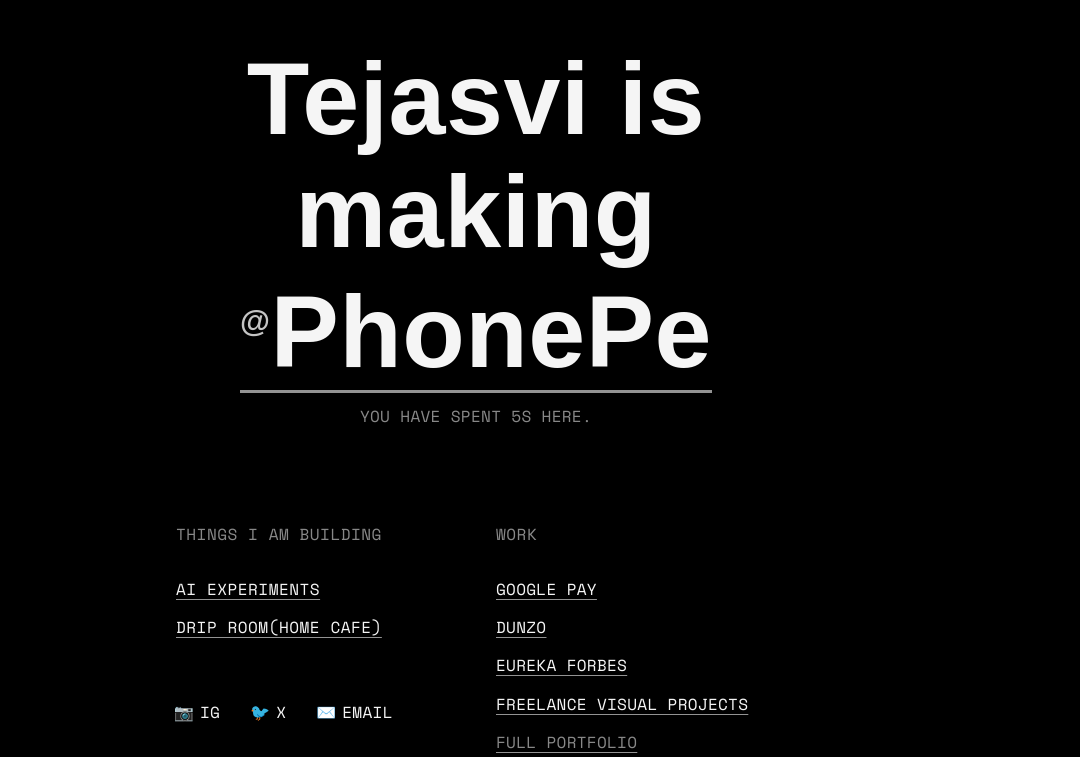
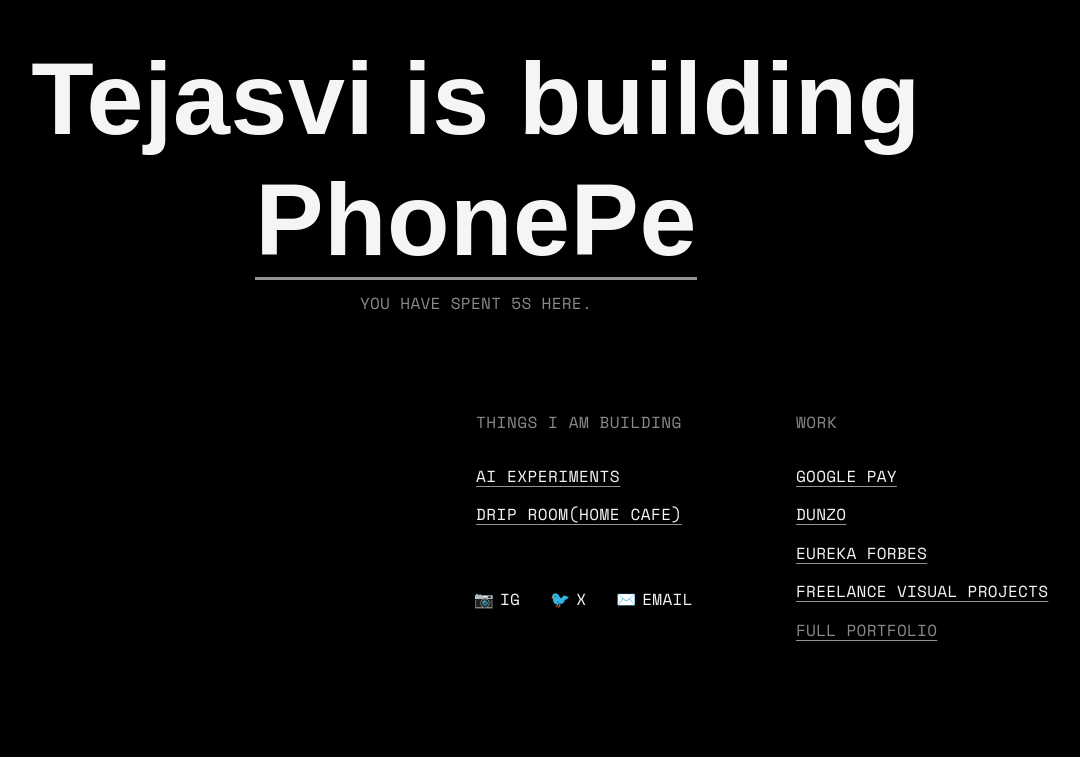
Before and after one commit to tejasvisoi/tejasvisoi.github.io, a plain HTML site: page index.html in a window 1280 px wide. Shown: the part 197-954 px from the top of the page, without its empty margins (164-1244 px from the left). After the commit the page ends 918 px from the top, so only its background shows below. Drawn offline with nearby package versions, Linux system fonts and the light colour scheme; a web font is replaced by a local one.

Commit message:
Remove @ symbol, change to building, remove title width constraint, align grid with PhonePe word

```diff
--- a/index.html
+++ b/index.html
@@ -15,9 +15,9 @@
     <div class="container">
         <div class="main-content">
             <h1 class="main-heading">
-                <span class="line-1">Tejasvi is making</span>
+                <span class="line-1">Tejasvi is building</span>
                 <span class="line-2">
-                    <a href="#" class="phonepe-link" target="_blank"><span class="at-symbol">@</span>PhonePe</a>
+                    <a href="#" class="phonepe-link" target="_blank">PhonePe</a>
                 </span>
             </h1>
 
--- a/styles.css
+++ b/styles.css
@@ -41,9 +41,6 @@
     margin-bottom: 1rem; /* Reduced from 4rem to 1rem */
     letter-spacing: 0.005em; /* Reduced from 0.01em to 0.005em */
     color: #f5f5f5;
-    width: 60%; /* Occupy only 60% of screen width */
-    margin-left: auto; /* Center the title */
-    margin-right: auto; /* Center the title */
     text-align: center; /* Center the text within the container */
     overflow-wrap: break-word; /* Allow text to wrap if needed */
     word-wrap: break-word; /* Fallback for older browsers */
@@ -66,11 +63,7 @@
     width: 100%;
 }
 
-.at-symbol {
-    font-size: 0.3em; /* Very small @ symbol */
-    vertical-align: super; /* Position it slightly above the baseline */
-    opacity: 0.8; /* Slightly transparent */
-}
+
 
 /* PhonePe Link Styling */
 .phonepe-link {
@@ -122,6 +115,9 @@
     width: 100%;
     max-width: 600px; /* Match PhonePe text width (approximately 7 chars * 85px) */
     margin: 0 auto; /* Center the container */
+    position: relative;
+    left: 50%; /* Move to center */
+    transform: translateX(-50%); /* Center the grid */
 }
 
 /* Sections */
```
